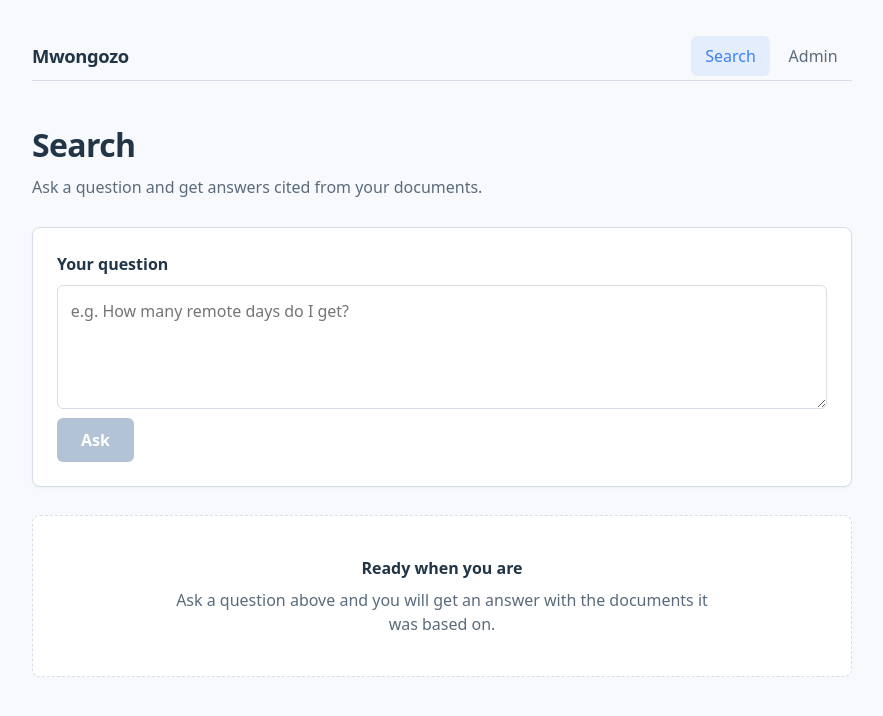
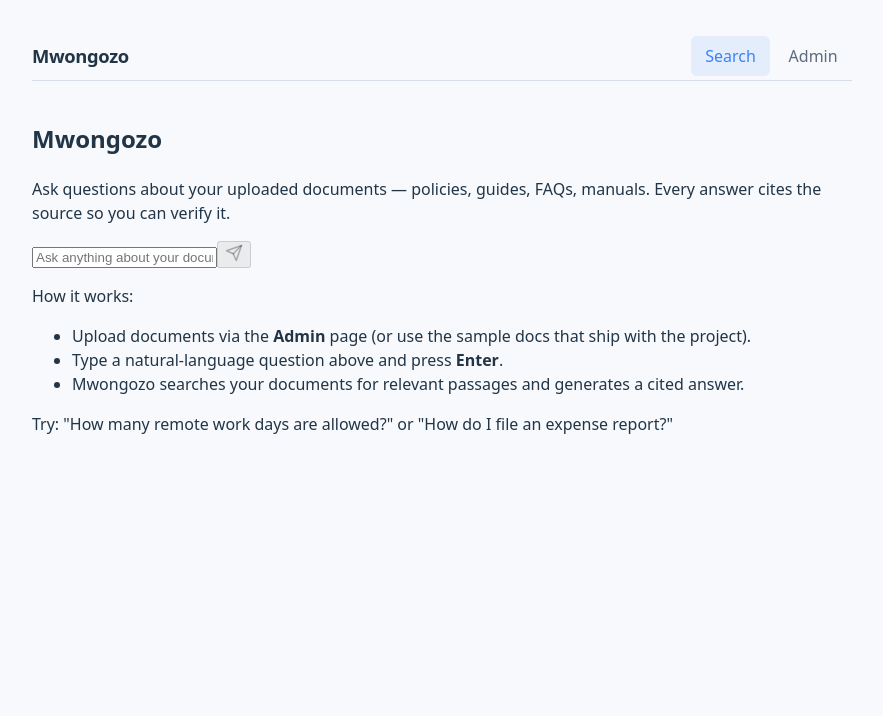
Before and after one commit to OduorAlphonce/guidely, a React (Vite) app in the folder frontend/: page / in a window 1280 px wide. Shown: the top 716 px of the page, without its empty margins (198-1081 px from the left). Built offline with nearby package versions, Linux system fonts and the light colour scheme.

Commit message:
style: minimal ChatGPT-style search bar with usage hints

```diff
--- a/frontend/src/pages/SearchPage.jsx
+++ b/frontend/src/pages/SearchPage.jsx
@@ -48,49 +48,68 @@ export default function SearchPage() {
     }
   }
 
+  function handleKeyDown(event) {
+    if (event.key === 'Enter' && !event.shiftKey) {
+      event.preventDefault()
+      handleSubmit(event)
+    }
+  }
+
   const answerNodes = useMemo(() => {
     if (!result) return null
     return highlightSources(result.answer, result.sources)
   }, [result])
 
+  const showEmpty = !isSearching && !result && !error
+
   return (
     <section className="page">
-      <header className="page-header">
-        <h1>Search</h1>
-        <p>Ask a question and get answers cited from your documents.</p>
-      </header>
+      {showEmpty && (
+        <div className="search-hero">
+          <h1>Mwongozo</h1>
+          <p className="search-hero-sub">
+            Ask questions about your uploaded documents — policies, guides, FAQs, manuals.
+            Every answer cites the source so you can verify it.
+          </p>
+        </div>
+      )}
 
-      <form className="search-form" onSubmit={handleSubmit}>
-        <label className="search-form-label" htmlFor="question">
-          Your question
-        </label>
-        <textarea
-          id="question"
-          rows="4"
+      <form className="search-bar" onSubmit={handleSubmit}>
+        <input
+          type="text"
+          className="search-input"
           value={question}
           onChange={(event) => setQuestion(event.target.value)}
-          placeholder="e.g. How many remote days do I get?"
+          onKeyDown={handleKeyDown}
+          placeholder="Ask anything about your documents..."
+          disabled={isSearching}
         />
         <button
           type="submit"
-          className="search-submit"
+          className="search-send"
           disabled={!question.trim() || isSearching}
+          aria-label="Send"
         >
-          {isSearching ? 'Searching…' : 'Ask'}
+          <svg width="18" height="18" viewBox="0 0 24 24" fill="none" stroke="currentColor" strokeWidth="2" strokeLinecap="round" strokeLinejoin="round">
+            <line x1="22" y1="2" x2="11" y2="13" />
+            <polygon points="22 2 15 22 11 13 2 9 22 2" />
+          </svg>
         </button>
       </form>
 
-      {isSearching && <LoadingSpinner label="Searching your documents…" />}
-
-      {!isSearching && !result && !error && (
-        <div className="search-empty">
-          <span className="search-empty-title">Ready when you are</span>
-          <p className="search-empty-text">
-            Ask a question above and you will get an answer with the documents it was
-            based on.
-          </p>
+      {showEmpty && (
+        <div className="search-hints">
+          <p>How it works:</p>
+          <ul>
+            <li>Upload documents via the <strong>Admin</strong> page (or use the sample docs that ship with the project).</li>
+            <li>Type a natural-language question above and press <strong>Enter</strong>.</li>
+            <li>Mwongozo searches your documents for relevant passages and generates a cited answer.</li>
+          </ul>
+          <p className="search-hint-examples">Try: "How many remote work days are allowed?" or "How do I file an expense report?"</p>
         </div>
       )}
+
+      {isSearching && <LoadingSpinner label="Searching your documents…" />}
 
       {error && (
         <div className="search-error" role="alert">
```
